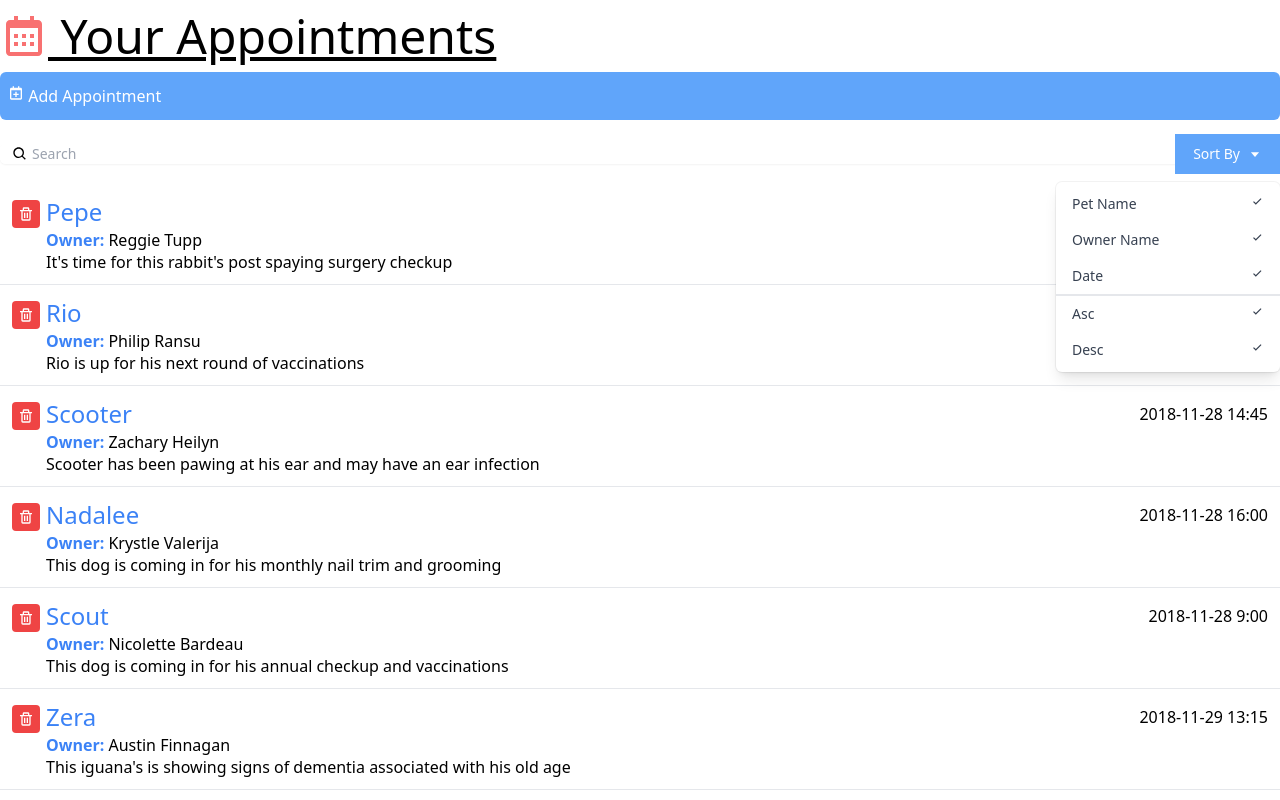
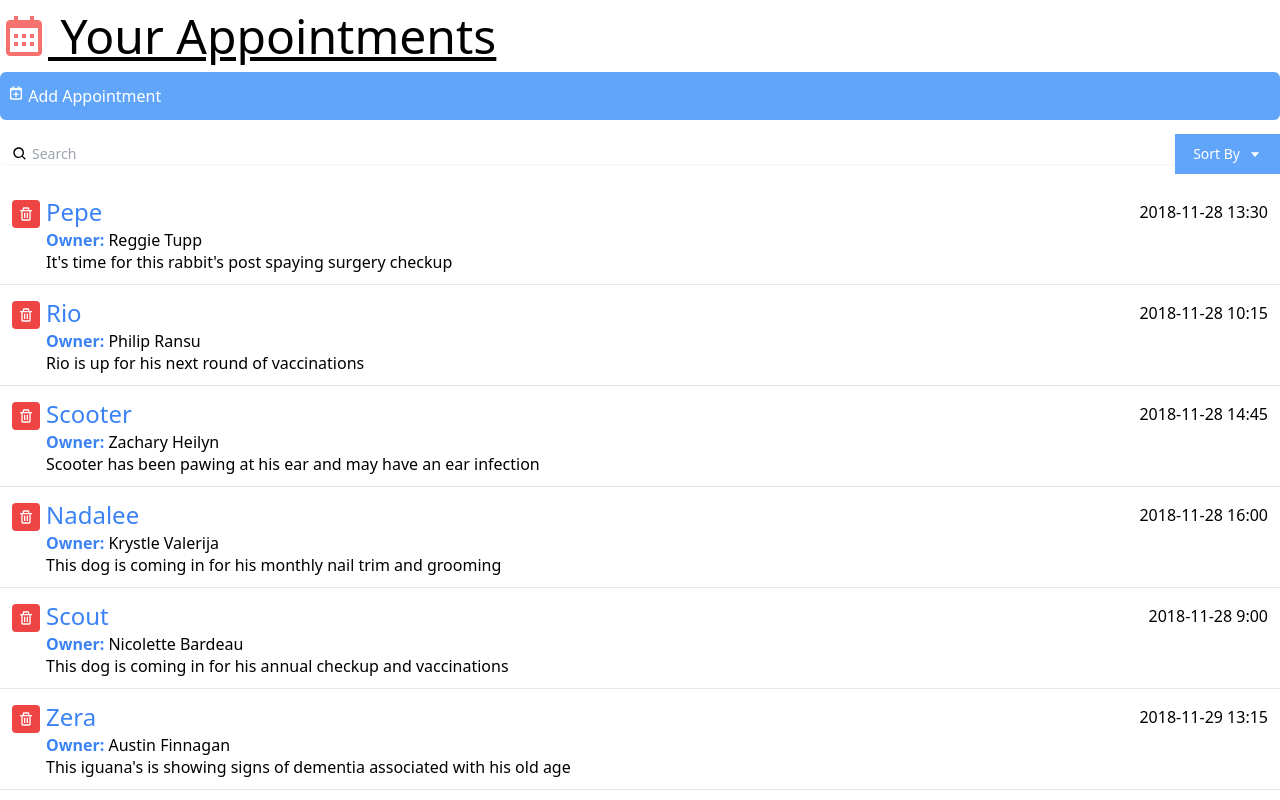
Before and after one commit to ericsecution/auto-react-interface1, a React (Create React App) app in the folder interface-practice1/: page / in a window 1280 px wide. Shown: the top 800 px of the page. Built offline with nearby package versions, Linux system fonts and the light colour scheme; the HTML template or start-up script is replaced by a standard one.

Commit message:
added a toggle switch to the Search.js while passing state to either show or hide the component

```diff
--- a/interface-practice1/src/components/Search.js
+++ b/interface-practice1/src/components/Search.js
@@ -1,7 +1,10 @@
 import { BiSearch, BiCaretDown, BiCheck } from "react-icons/bi"
+import { useState } from "react"
 
-
-const DropDown = () => {
+const DropDown = ({ toggle }) => {
+  if (!toggle) {
+    return null
+  }
     return (
         <div className="origin-top-right absolute right-0 mt-2 w-56
         rounded-md shadow-lg bg-white ring-1 ring-black ring-opacity-5">
@@ -27,6 +30,7 @@
 }
 
 const Search = () => {
+  let [toggleSort, setToggleSort] = useState(false)
     return (
         <div className="py-5">
         <div className="mt-1 relative rounded-md shadow-sm">
@@ -39,11 +43,11 @@
             className="pl-8 rounded-md focus:ring-indigo-500 focus:border-indigo-500 block w-full sm:text-sm border-gray-300" placeholder="Search" />
           <div className="absolute inset-y-0 right-0 flex items-center">
             <div>
-              <button type="button"
+              <button type="button" onClick={() => { setToggleSort(!toggleSort) }}
                 className="justify-center px-4 py-2 bg-blue-400 border-2 border-blue-400 text-sm text-white hover:bg-blue-700 focus:outline-none focus:ring-2 focus:ring-offset-2 flex items-center" id="options-menu" aria-haspopup="true" aria-expanded="true">
                 Sort By <BiCaretDown className="ml-2" />
               </button>
-              <DropDown />
+              <DropDown toggle={ toggleSort } />
             </div>
           </div>
         </div>
```
